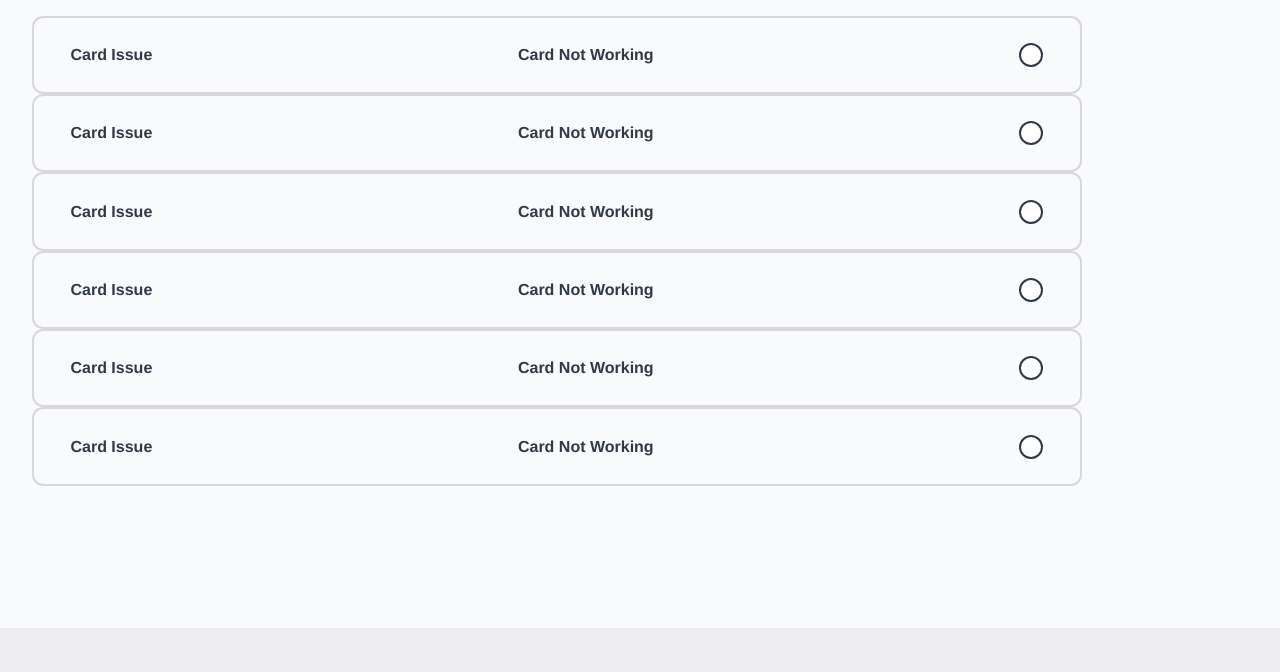
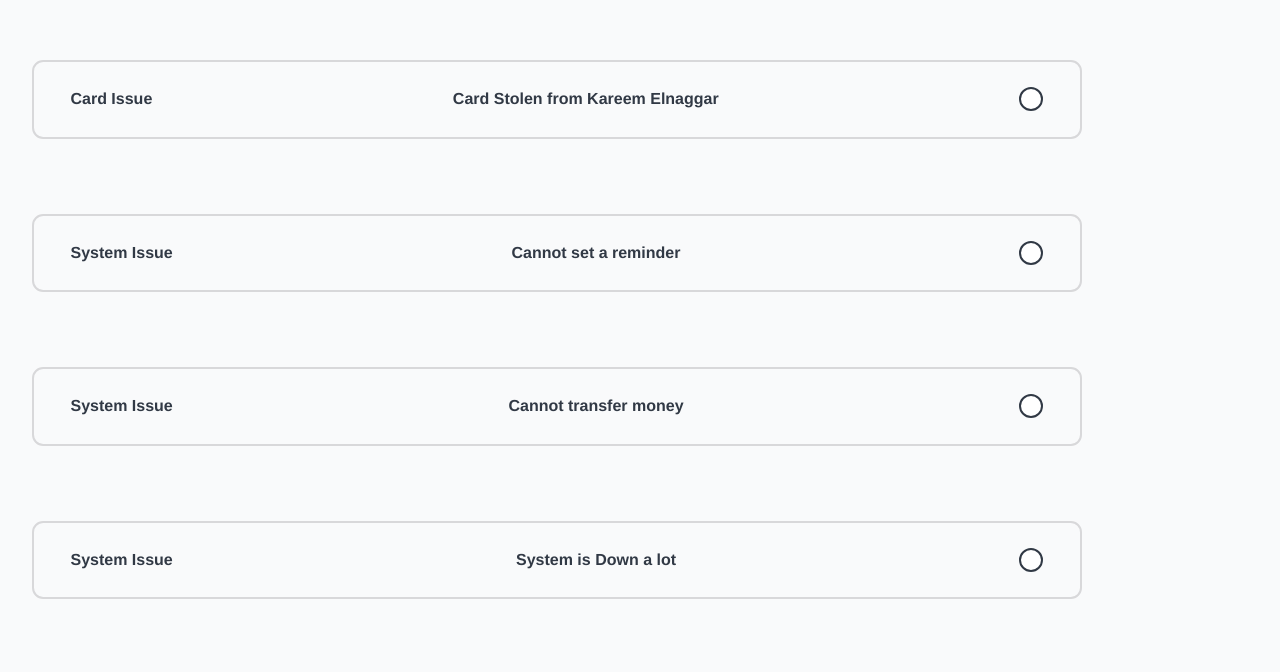
Before and after one commit to YoussefTamerr/Online-Banking-System, a website: page app/pages/home-admin.html in a window 1280 px wide. Shown: the part 272-944 px from the top of the page. Drawn offline with Linux system fonts and the light colour scheme.

Commit message:
fixed ibrahim's issues >:(

```diff
--- a/app/pages/home-admin.html
+++ b/app/pages/home-admin.html
@@ -22,31 +22,26 @@
 
         <div id="main">
             <a id="register-banker" href="register-banker.html">Register New Banker</a>
-            <h1 id="issues-title">Technical Issues</h1>
+            <h1 id="issues-title">User Reports & Issues</h1>
             <div id="issue-container">
                 <div class="issue">
                     <p class="issue-type">Card Issue</p>
-                    <p class="issue-subject">Card Not Working</p>
+                    <p class="issue-subject">Card Stolen from Kareem Elnaggar</p>
                     <input title="Mark As Solved" type="checkbox" class="mark"></input>
                 </div>
                 <div class="issue">
-                    <p class="issue-type">Card Issue</p>
-                    <p class="issue-subject">Card Not Working</p>
+                    <p class="issue-type">System Issue</p>
+                    <p class="issue-subject">Cannot set a reminder</p>
                     <input title="Mark As Solved" type="checkbox" class="mark"></input>
                 </div>
                 <div class="issue">
-                    <p class="issue-type">Card Issue</p>
-                    <p class="issue-subject">Card Not Working</p>
+                    <p class="issue-type">System Issue</p>
+                    <p class="issue-subject">Cannot transfer money</p>
                     <input title="Mark As Solved" type="checkbox" class="mark"></input>
                 </div>
                 <div class="issue">
-                    <p class="issue-type">Card Issue</p>
-                    <p class="issue-subject">Card Not Working</p>
-                    <input title="Mark As Solved" type="checkbox" class="mark"></input>
-                </div>
-                <div class="issue">
-                    <p class="issue-type">Card Issue</p>
-                    <p class="issue-subject">Card Not Working</p>
+                    <p class="issue-type">System Issue</p>
+                    <p class="issue-subject">System is Down a lot</p>
                     <input title="Mark As Solved" type="checkbox" class="mark"></input>
                 </div>
                 <div class="issue">
--- a/app/scripts/card-theft.js
+++ b/app/scripts/card-theft.js
@@ -19,6 +19,7 @@ const submitForm = (e) => {
     submitButton.textContent = "Report Sent Successfully";
     submitButton.style.backgroundColor = "limegreen";
     submitButton.disabled = true;
+    registerBtn.classList.add('no-hover')
     return true;
 }
 
--- a/app/scripts/technical-issue.js
+++ b/app/scripts/technical-issue.js
@@ -16,6 +16,7 @@ submitButton.addEventListener("click", (e) => {
         submitButton.textContent = "Report Sent Successfully";
         submitButton.style.backgroundColor = "limegreen";
         submitButton.disabled = true;
+        registerBtn.classList.add('no-hover')
     } else {
         alert("Please Fill Out All The Fields");
     }
--- a/app/styles/style-home-admin.css
+++ b/app/styles/style-home-admin.css
@@ -1,5 +1,5 @@
 #main {
-    min-height: 100vh;
+    height: 1000px;
     width: 95%;
     padding: 0 2.5%;
     display: flex;
@@ -52,23 +52,20 @@ form {
 
 #issues-title {
     color: #313945;
-    margin: 10px 0;
+    margin: 50px 0px 0px 0px;
 }
 
 #issue-container {
-    overflow: auto;
     display: flex;
     flex-direction: column;
-    justify-content: space-around;
-    gap: 5%;
-    min-height: 50%;
-    padding-top: 5%;
+    justify-content: space-evenly;
+    height: 100%;
 }
 
 .issue {
     color: #313945;
     max-width: 80%;
-    min-height: 10%;
+    height: 50px;
     border: 2px solid #d8d8da;
     border-radius: 0.7em;
     padding: 1% 3%;
```
Also changed, not shown: app/scripts/register-banker.js (+8 -27 lines).
